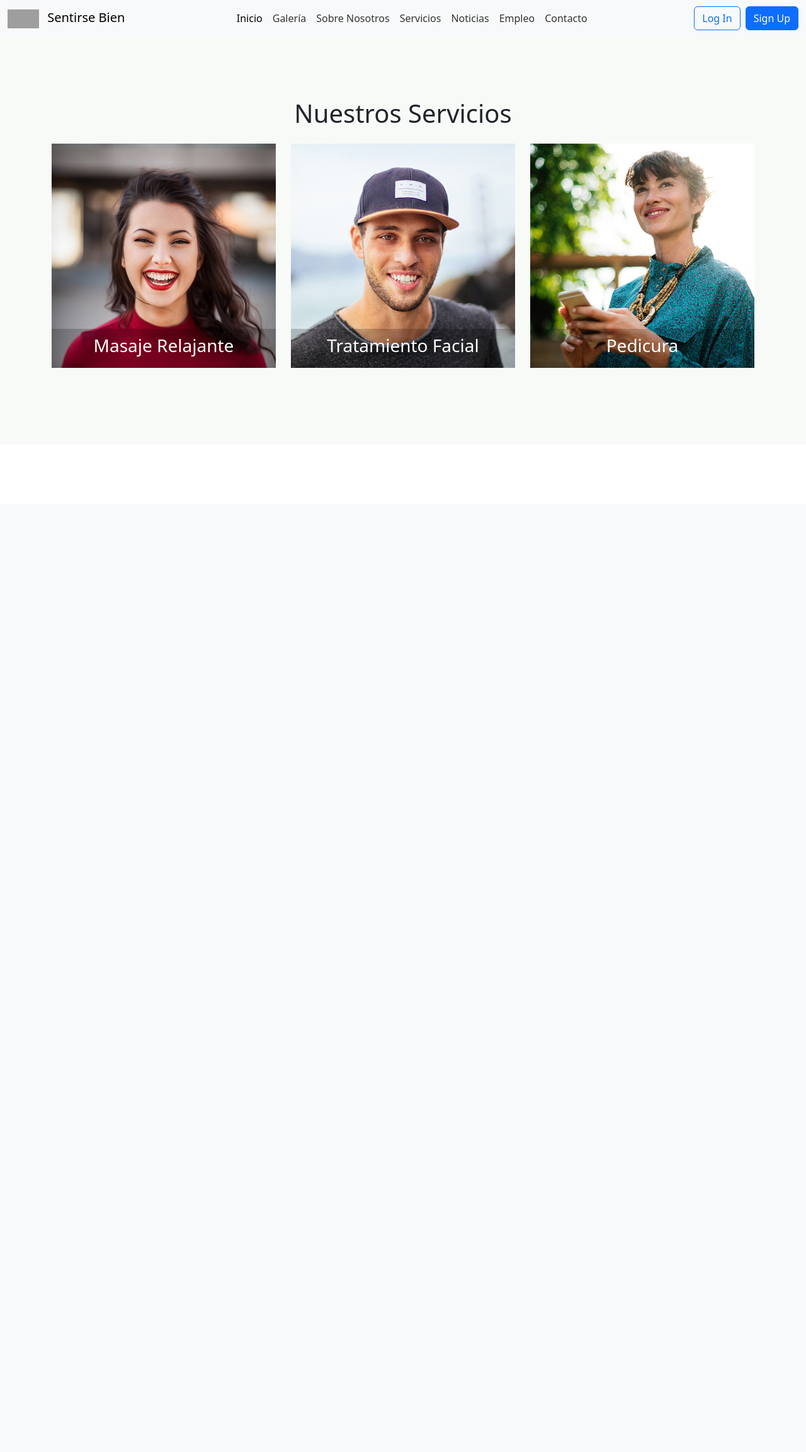
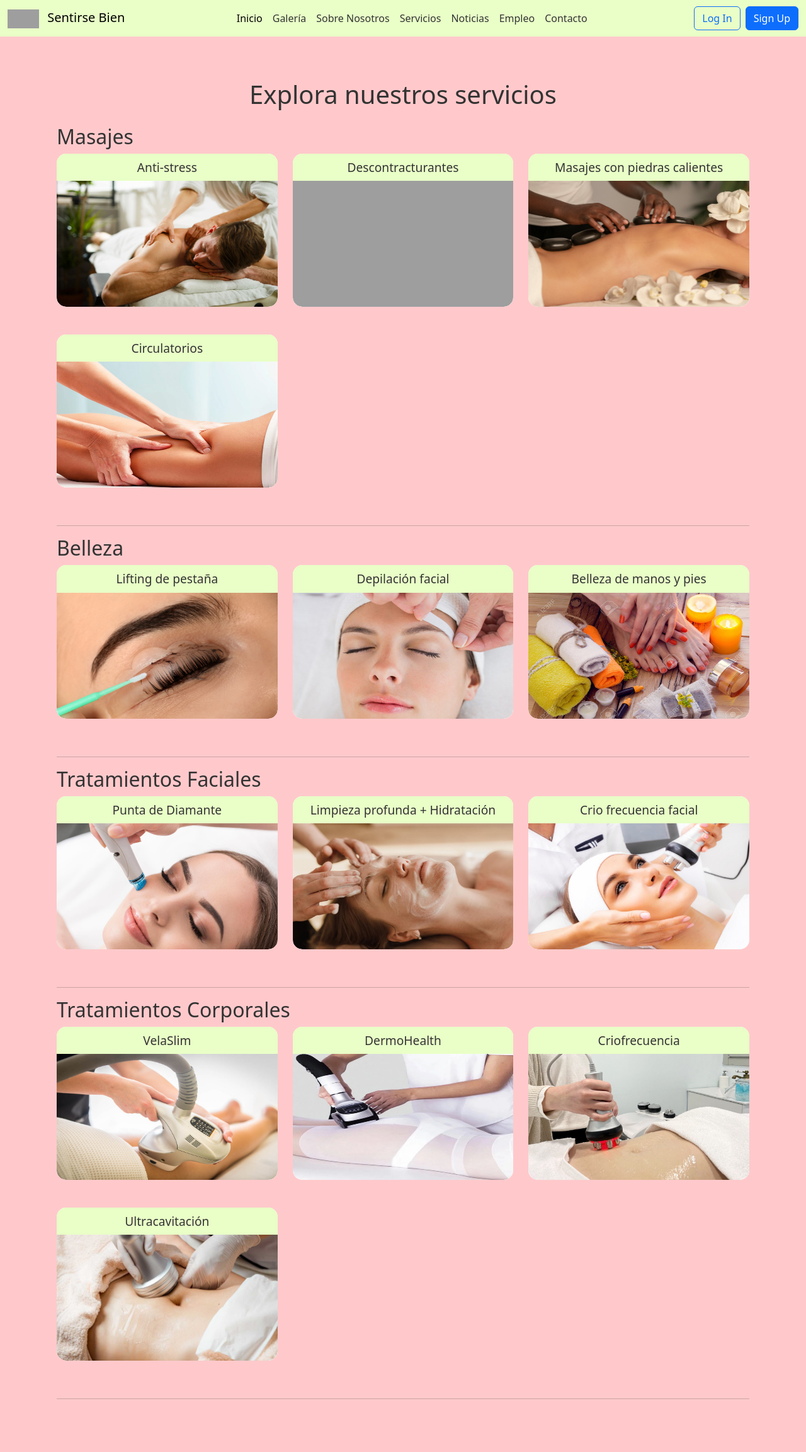
Before and after one commit to Nicoczyruk/Spa-SentirseBien-Web, a Flask app: page /services in a window 1280 px wide. Shown: the whole page at 63% size. Before the commit the page ends 584 px from the top, so only its background shows below. Run offline with Flask 3, Linux system fonts and the light colour scheme; grey boxes are pictures that could not be loaded.

Commit message:
secciones servicios y empleo

```diff
--- a/app/routes.py
+++ b/app/routes.py
@@ -24,28 +24,32 @@ def about():
 
 @main.route('/services')
 def services():
-    services_data = [
-        {
-            'image': 'testimonials-1.jpg',
-            'name': 'Masaje Relajante',
-            'description': 'Un masaje para aliviar el estrés y mejorar la circulación.',
-            'price': '$50'
-        },
-        {
-            'image': 'testimonials-2.jpg',
-            'name': 'Tratamiento Facial',
-            'description': 'Revitaliza tu piel con nuestros tratamientos faciales.',
-            'price': '$70'
-        },
-        {
-            'image': 'testimonials-3.jpg',
-            'name': 'Pedicura',
-            'description': 'Cuida tus pies con nuestra pedicura profesional.',
-            'price': '$30'
-        }
-    ]
+    services_data = {
+        'Masajes': [
+            {'image': 'antiStress.jpg', 'name': 'Anti-stress', 'description': 'Descripción del servicio...', 'price': '$40'},
+            {'image': 'masajeDescontracturante.jpg', 'name': 'Descontracturantes', 'description': 'Descripción del servicio...', 'price': '$50'},
+            {'image': 'masajeConPiedrasCalientes.jpg', 'name': 'Masajes con piedras calientes', 'description': 'Descripción del servicio...', 'price': '$60'},
+            {'image': 'masajeCirculatorio.jpg', 'name': 'Circulatorios', 'description': 'Descripción del servicio...', 'price': '$55'}
+        ],
+        'Belleza': [
+            {'image': 'liftingPesta.jpg', 'name': 'Lifting de pestaña', 'description': 'Descripción del servicio...', 'price': '$70'},
+            {'image': 'depilacionFacial.jpg', 'name': 'Depilación facial', 'description': 'Descripción del servicio...', 'price': '$30'},
+            {'image': 'bellezaManosYPies.jpg', 'name': 'Belleza de manos y pies', 'description': 'Descripción del servicio...', 'price': '$45'}
+        ],
+        'Tratamientos Faciales': [
+            {'image': 'puntaDiamante.jpg', 'name': 'Punta de Diamante', 'description': 'Descripción del servicio...', 'price': '$80'},
+            {'image': 'limpiezaHidratacion.jpg', 'name': 'Limpieza profunda + Hidratación', 'description': 'Descripción del servicio...', 'price': '$90'},
+            {'image': 'crioFrecuencia.jpg', 'name': 'Crio frecuencia facial', 'description': 'Descripción del servicio...', 'price': '$100'}
+        ],
+        'Tratamientos Corporales': [
+            {'image': 'velaSlim.jpg', 'name': 'VelaSlim', 'description': 'Descripción del servicio...', 'price': '$120'},
+            {'image': 'dermoHealth.jpg', 'name': 'DermoHealth', 'description': 'Descripción del servicio...', 'price': '$110'},
+            {'image': 'crioFrecuenciaCorporal.jpg', 'name': 'Criofrecuencia', 'description': 'Descripción del servicio...', 'price': '$115'},
+            {'image': 'ultraCavitacion.jpg', 'name': 'Ultracavitación', 'description': 'Descripción del servicio...', 'price': '$105'}
+        ]
+    }
 
-    return render_template('services.html', services=services_data)
+    return render_template('services.html', categories=services_data)
 
 @main.route('/news')
 def news():
--- /dev/null
+++ b/app/static/css/services.css
@@ -0,0 +1,133 @@
+/* Fondo general de la sección de servicios */
+body {
+    background-color: #ffc9cb; /* Fondo rosado para el resto de la página */
+    color: #333; /* Color del texto en el resto de la página */
+}
+
+/* Estilos para el contenedor principal */
+.container {
+    background-color: #ffc9cb; /* Fondo rosado para el contenedor */
+    padding: 20px;
+    border-radius: 10px; /* Bordes redondeados */
+}
+
+/* Estilos para la barra de navegación */
+.navbar {
+    background-color: #e9ffc7; /* Color verde para el fondo del menú */
+}
+
+.navbar .nav-link {
+    color: #333; /* Cambiar color del texto del menú para que sea visible */
+}
+
+.navbar .nav-link:hover {
+    color: #007bff; /* Color del texto al pasar el cursor */
+}
+
+/* Estilos para las tarjetas de servicio */
+.service-card {
+    position: relative;
+    overflow: hidden;
+    text-align: center;
+    color: #fff;
+    transition: transform 0.3s ease; /* Animación para agrandar la tarjeta */
+    width: 100%;
+    background-color: #fff; /* Fondo blanco para las tarjetas */
+    border-radius: 15px; /* Bordes redondeados de la tarjeta */
+    margin-bottom: 20px; /* Espaciado entre tarjetas */
+    padding: 0; /* Asegura que no haya espacio extra */
+}
+
+.service-card:hover {
+    transform: scale(1.05); /* Agranda todo el contenedor, incluyendo título e imagen */
+}
+
+/* Título de cada servicio, posicionado fuera de la imagen pero centrado */
+.service-card h3 {
+    margin: 0; /* Elimina cualquier margen por defecto */
+    position: relative;
+    top: 0; /* Elimina desplazamiento vertical para unir el título a la imagen */
+    z-index: 2; /* Asegura que el título esté encima de la imagen */
+    color: #333; /* Color del texto del título */
+    background: #e9ffc7; /* Fondo de color para el título */
+    padding: 10px 0; /* Ajusta el padding superior/inferior para eliminar espacio adicional */
+    width: 100%; /* Ancho completo de la tarjeta */
+    box-sizing: border-box; /* Incluye padding en el ancho total */
+    font-size: 1.2em; /* Tamaño del texto del título */
+    text-align: center;
+    line-height: 1.2; /* Asegura que el texto tenga un buen espaciado */
+    white-space: nowrap; /* Evita que el texto se corte */
+    overflow: hidden; /* Oculta el desbordamiento si el texto es muy largo */
+    text-overflow: ellipsis; /* Añade puntos suspensivos si el texto es demasiado largo */
+}
+
+.service-card img {
+    width: 100%; /* Ajustar a 100% del contenedor */
+    height: 200px; /* Altura estándar para mantener las proporciones */
+    object-fit: fill; /* Asegura que la imagen se ajuste al contenedor */
+    transition: filter 0.3s ease, transform 0.3s ease; /* Difuminado y agrandamiento */
+    border-radius: 0 0 15px 15px; /* Bordes redondeados solo en la parte inferior */
+}
+
+.service-card:hover img {
+    filter: blur(2px);
+    transform: scale(1.05); /* Agrandar imagen */
+}
+
+
+.service-info {
+    position: absolute;
+    bottom: 0;
+    left: 0;
+    right: 0;
+    background: none; /* No hay fondo visible */
+    color: #fff;
+    padding: 10px;
+    transition: opacity 0.3s ease; /* Transición de la opacidad */
+    opacity: 0; /* Inicialmente oculto */
+    visibility: hidden; /* También oculta la visibilidad */
+}
+
+.service-card:hover .service-info {
+    opacity: 1;
+    visibility: visible; /* Asegura que el contenedor sea visible */
+}
+
+.service-description {
+    position: absolute;
+    top: 50%;
+    left: 50%;
+    transform: translate(-50%, -50%);
+    color: #fff;
+    font-weight: bold;
+    font-size: 1.2em;
+    opacity: 0;
+    transition: opacity 0.3s ease;
+    text-align: center;
+}
+
+.service-info, .service-description {
+    color: #333; /* Cambia el color del texto a un gris oscuro */
+    text-shadow: 1px 1px 2px rgba(255, 255, 255, 0.7); /* Sombra blanca suave */
+}
+
+/* Boton Elegirt */
+
+.btn-choose {
+    background-color: #e9ffc7; /* Color verde del nav */
+    border: none; /* Eliminar bordes */
+    color: #333; /* Color del texto del botón */
+    padding: 10px 20px;
+    text-align: center;
+    text-decoration: none;
+    display: inline-block;
+    font-size: 16px;
+    margin: 4px 2px;
+    transition: background-color 0.3s ease, color 0.3s ease; /* Transiciones para el cambio de color */
+    border-radius: 5px; /* Bordes redondeados del botón */
+}
+
+.btn-choose:hover {
+    background-color: #c7e9a5; /* Un verde más oscuro al pasar el cursor */
+    color: #000; /* Cambia el color del texto al pasar el cursor */
+}
--- a/app/templates/services.html
+++ b/app/templates/services.html
@@ -4,87 +4,13 @@
     <meta charset="UTF-8">
     <meta name="viewport" content="width=device-width, initial-scale=1.0">
     <link href="https://cdn.jsdelivr.net/npm/bootstrap@5.3.0/dist/css/bootstrap.min.css" rel="stylesheet">
-    <style>
-        /* Estilos para la barra de navegación */
-        .navbar {
-            background-color: #f8f9fa; /* Ajuste del color de fondo */
-        }
-
-        .navbar-nav .nav-link {
-            font-size: 16px;
-            color: #333;
-            transition: color 0.3s ease;
-        }
-
-        .navbar-nav .nav-link:hover {
-            color: #007bff;
-        }
-
-        /* Estilos para las tarjetas de servicio */
-        .service-card {
-            position: relative;
-            overflow: hidden;
-            text-align: center;
-            color: #fff;
-            transition: transform 0.3s ease;
-        }
-
-        .service-card:hover {
-            transform: scale(1.05);
-        }
-
-        .service-card img {
-            width: 100%;
-            height: auto;
-            transition: filter 0.3s ease;
-        }
-
-        .service-card:hover img {
-            filter: blur(2px);
-        }
-
-        .service-info {
-            position: absolute;
-            bottom: 0;
-            left: 0;
-            right: 0;
-            background: rgba(0, 0, 0, 0.2); /* Ajuste para una capa gris más imperceptible */
-            color: #fff;
-            padding: 10px;
-        }
-
-        .service-description {
-            position: absolute;
-            top: 50%;
-            left: 50%;
-            transform: translate(-50%, -50%);
-            color: #fff;
-            font-weight: bold;
-            font-size: 1.2em;
-            opacity: 0;
-            transition: opacity 0.3s ease;
-            text-align: center;
-        }
-
-        .service-card:hover .service-description {
-            opacity: 1;
-        }
-
-        .btn-choose {
-            margin-top: 10px;
-        }
-
-        /* Estilos para el fondo de la sección de servicios */
-        .services-section {
-            background-color: #f8faf8; /* Mismo color de fondo que la navbar */
-            padding: 50px 0;
-        }
-    </style>
+    <!-- Enlace al archivo CSS específico para la página de servicios -->
+    <link href="{{ url_for('static', filename='css/services.css') }}" rel="stylesheet">
     <title>Servicios - SPA Sentirse Bien</title>
 </head>
 <body>
     <!-- Navigation-->
-    <nav class="navbar navbar-expand-lg navbar-light bg-light">
+    <nav class="navbar navbar-expand-lg navbar-light">
         <div class="container-fluid">
             <!-- Título del spa -->
             <a class="navbar-brand" href="/">
@@ -118,59 +44,35 @@
                         <a class="nav-link" href="{{ url_for('main.contact') }}">Contacto</a>
                     </li>
                 </ul>
-            </div>
                 <!-- Botones de inicio de sesión y registro -->
                 <a class="btn btn-outline-primary mx-2" href="#login">Log In</a>
                 <a class="btn btn-primary" href="#signup">Sign Up</a>
             </div>
+        </div>
     </nav>
 
     <!-- Sección de Servicios -->
-    <div class="services-section">
     <div class="container my-5">
-            <h1 class="text-center mb-4">Nuestros Servicios</h1>
+        <h1 class="text-center mb-4">Explora nuestros servicios</h1>
+        {% for category, services in categories.items() %}
+        <h2>{{ category }}</h2>
         <div class="row">
+            {% for service in services %}
             <div class="col-md-4 mb-4">
                 <div class="service-card">
-                        <img src="{{ url_for('static', filename='assets/img/testimonials-1.jpg') }}" alt="Servicio 1">
+                    <h3>{{ service['name'] }}</h3> <!-- Título por fuera de la imagen -->
+                    <img src="{{ url_for('static', filename='assets/img/' + service['image']) }}" alt="{{ service['name'] }}">
                     <div class="service-info">
-                            <h3>Masaje Relajante</h3>
-                        </div>
-                        <div class="service-description">
-                            <p>Un masaje para aliviar el estrés y mejorar la circulación.</p>
-                            <h4>Precio: $50</h4>
+                        <p>{{ service['description'] }}</p>
+                        <h4>Precio: {{ service['price'] }}</h4>
                         <button class="btn btn-primary btn-choose">Elegir</button>
                     </div>
                 </div>
             </div>
-                <div class="col-md-4 mb-4">
-                    <div class="service-card">
-                        <img src="{{ url_for('static', filename='assets/img/testimonials-2.jpg') }}" alt="Servicio 2">
-                        <div class="service-info">
-                            <h3>Tratamiento Facial</h3>
+            {% endfor %}
         </div>
-                        <div class="service-description">
-                            <p>Revitaliza tu piel con nuestros tratamientos faciales.</p>
-                            <h4>Precio: $70</h4>
-                            <button class="btn btn-primary btn-choose">Elegir</button>
-                        </div>
-                    </div>
-                </div>
-                <div class="col-md-4 mb-4">
-                    <div class="service-card">
-                        <img src="{{ url_for('static', filename='assets/img/testimonials-3.jpg') }}" alt="Servicio 3">
-                        <div class="service-info">
-                            <h3>Pedicura</h3>
-                        </div>
-                        <div class="service-description">
-                            <p>Cuida tus pies con nuestra pedicura profesional.</p>
-                            <h4>Precio: $30</h4>
-                            <button class="btn btn-primary btn-choose">Elegir</button>
-                        </div>
-                    </div>
-                </div>
-            </div>
-        </div>
+        <hr> <!-- Separador entre categorías -->
+        {% endfor %}
     </div>
 
     <script src="https://cdn.jsdelivr.net/npm/bootstrap@5.3.0/dist/js/bootstrap.bundle.min.js"></script>
```
Also changed, not shown: app/static/css/jobs.css (added, +47 -0 lines), app/templates/jobs.html (+35 -21 lines), app/static/assets/img/VelaSlim.jpg (added), app/static/assets/img/antiStress.jpg (added), app/static/assets/img/bellezaManosYPies.jpg (added), app/static/assets/img/crioFrecuencia.jpg (added), app/static/assets/img/crioFrecuenciaCorporal.jpg (added), app/static/assets/img/depilacionFacial.jpg (added), app/static/assets/img/dermoHealth.jpg (added), app/static/assets/img/liftingPesta.jpg (added), app/static/assets/img/limpiezaHidratacion.jpg (added), app/static/assets/img/masajeCirculatorio.jpg (added), app/static/assets/img/masajeConPiedrasCalientes.jpg (added), app/static/assets/img/puntaDiamante.jpg (added), 1 more files, 1 other file. Lines whose indentation alone changed are shown as unchanged.
